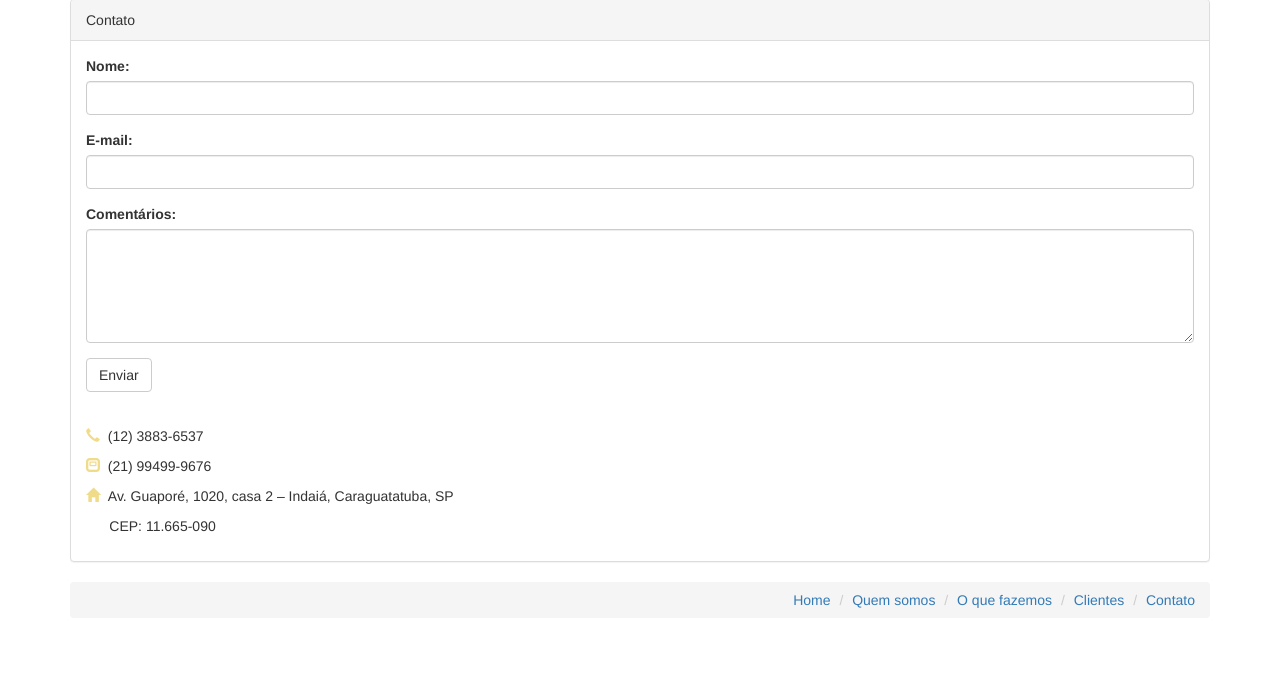
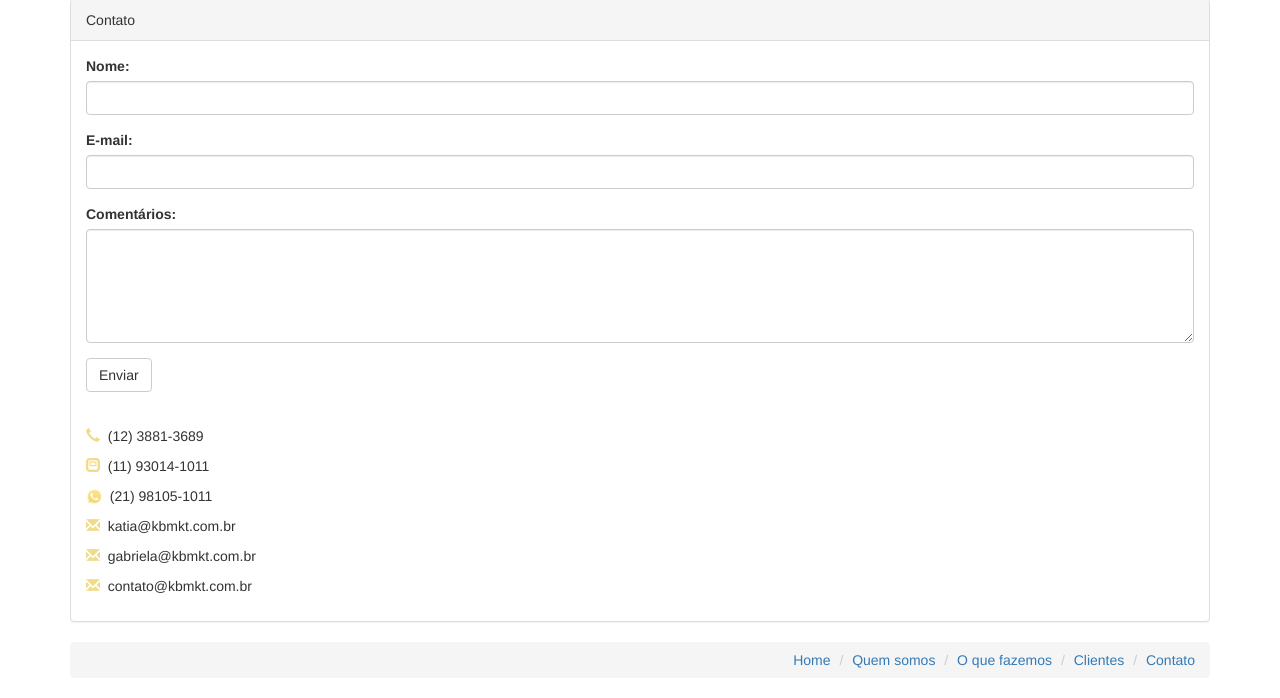
Before and after one commit to d1medeiros/kb, a PHP site: page /pag_3.php in a window 1280 px wide. Shown: the part 393-1091 px from the top of the page. Before the commit the page ends 1001 px from the top, so only its background shows below. Run offline with PHP 8.4, Linux system fonts and the light colour scheme.

Commit message:
novo site em php 4

```diff
--- a/cabecalho.php
+++ b/cabecalho.php
@@ -1,7 +1,7 @@
 <!DOCTYPE html>
 <html lang="en">
 <head>
-  <title>Bootstrap Example</title>
+  <title>KB Branding</title>
   <meta charset="utf-8">
   <meta name="viewport" content="width=device-width, initial-scale=1">
   <link rel="stylesheet" href="css/bootstrap.min.css">
--- a/pag_1.php
+++ b/pag_1.php
@@ -110,6 +110,12 @@ Na parceria com a KB participa fortemente nos projetos de identidade visual e em
 </div>
 
 
+<div class="panel panel-default">
+    <div class="panel-heading">Nosso Sonho</div>
+</div>
+
+<h4 class="text-center"><b>“ Construir um mundo melhor através de marcas mais conscientes!”</b></h4>
+
 
   		</div>
 	</div>
--- a/pag_3.php
+++ b/pag_3.php
@@ -29,21 +29,32 @@
 
     <p>
         <span class="glyphicon glyphicon-earphone"></span>
-        &nbsp;(12) 3883-6537
+        &nbsp;(12) 3881-3689
     </p>
 
     <p>
         <span class="glyphicon glyphicon-modal-window"></span>
-        &nbsp;(21) 99499-9676
+        &nbsp;(11) 93014-1011
     </p>
 
     <p>
-        <span class="glyphicon glyphicon-home"></span>
-        &nbsp;Av. Guaporé, 1020, casa 2 – Indaiá, Caraguatatuba, SP
+        <span><img src="img/whatsApp.png" width="16" height="16" alt=""/></span>
+        &nbsp;(21) 98105-1011
     </p>
+
     <p>
-        &nbsp; &nbsp; &nbsp; CEP: 11.665-090
+        <span class="glyphicon glyphicon-envelope"></span>
+        &nbsp;katia@kbmkt.com.br
+	</p>
+    <p>
+        <span class="glyphicon glyphicon-envelope"></span>
+		&nbsp;gabriela@kbmkt.com.br
+	</p>
+	<p>
+        <span class="glyphicon glyphicon-envelope"></span>
+		&nbsp;contato@kbmkt.com.br
     </p>
+
 
 </div>
 
--- a/pag_5.php
+++ b/pag_5.php
@@ -4,7 +4,7 @@
 	<div class="panel-heading">Clientes</div>
   		<div class="panel-body">
 
-
+    <p>Marcas que já realizaram algum projeto com KB</p>
 
             <!-- thumbnails -->
   <!-- thumbnails -->
```
Also changed, not shown: img/whatsApp.png (added).
